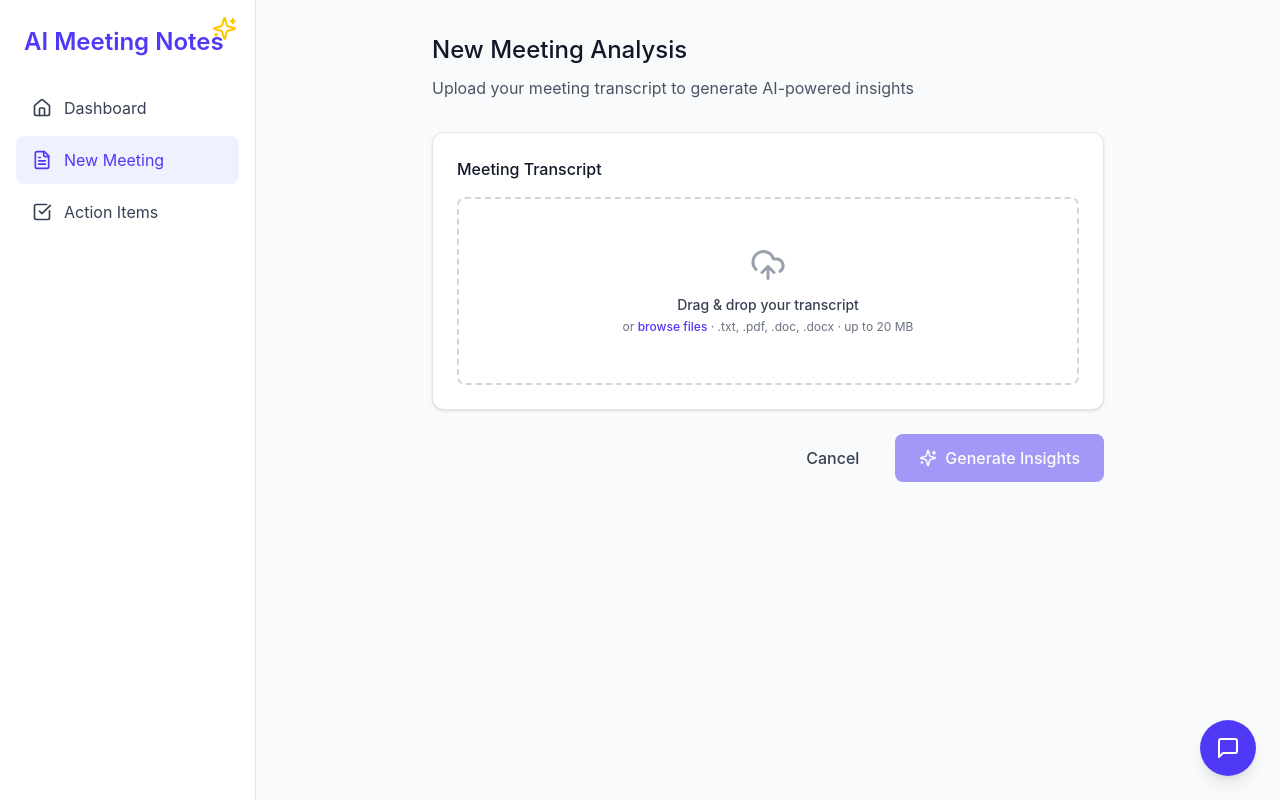
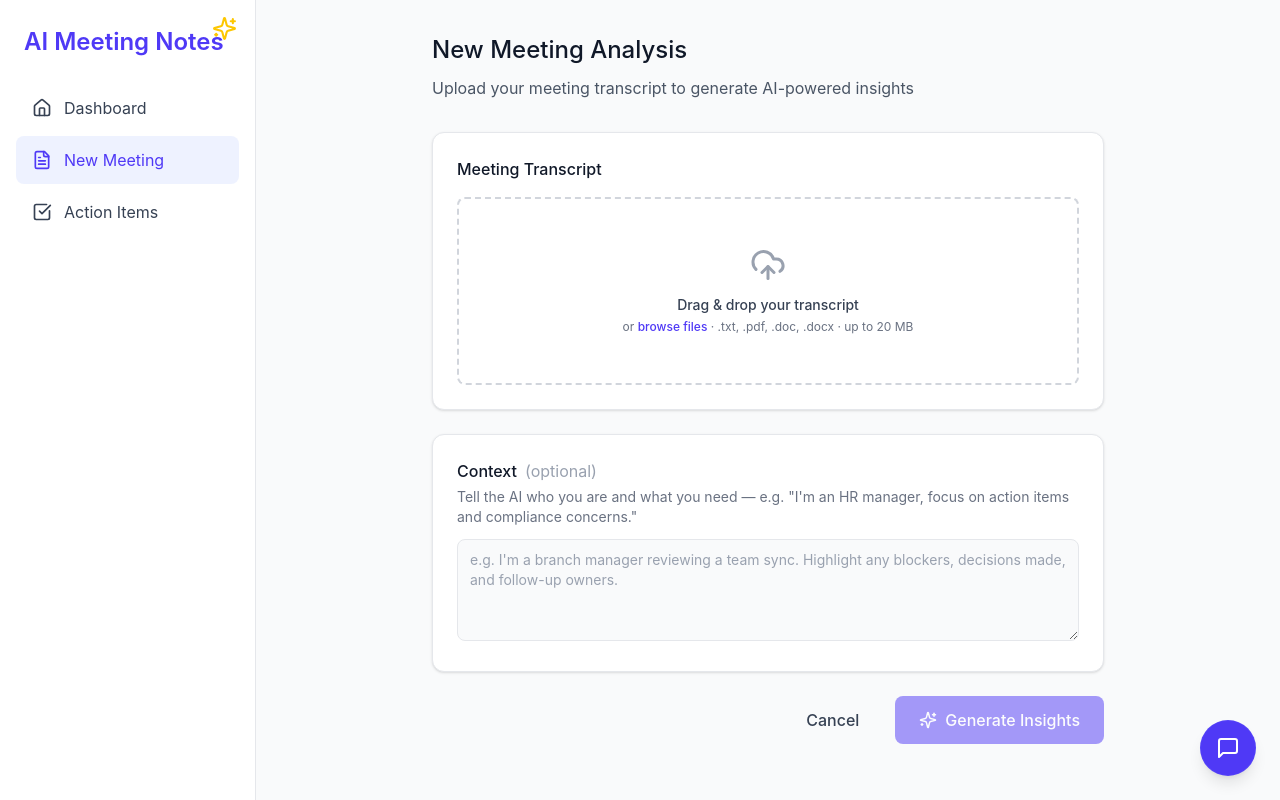
Before and after one commit to dejan-simonovski/notes-to-actions-frontend, a React (Vite) app: page /app/new-meeting in a window 1280 px wide. Built offline with nearby package versions, Linux system fonts and the light colour scheme.

Commit message:
implement context and remove button

```diff
--- a/src/app/components/meetings/MeetingResults.tsx
+++ b/src/app/components/meetings/MeetingResults.tsx
@@ -12,7 +12,6 @@ export function MeetingResults() {
     meeting,
     handleCopy,
     handleExport,
-    handleRegenerate,
     goBack,
   } = useMeetingResults();
 
@@ -45,13 +44,7 @@ export function MeetingResults() {
             </p>
           </div>
           <div className="flex flex-wrap items-center gap-2 sm:gap-3">
-            <button
-              onClick={handleRegenerate}
-              className="flex items-center gap-1.5 px-3 py-2 border border-gray-300 rounded-lg hover:bg-gray-50 text-gray-700 text-sm"
-            >
-              <RefreshCw size={16} />
-              Regenerate
-            </button>
+
             <button
               onClick={handleExport}
               className="flex items-center gap-1.5 px-3 py-2 border border-gray-300 rounded-lg hover:bg-gray-50 text-gray-700 text-sm"
--- a/src/app/components/meetings/NewMeeting.tsx
+++ b/src/app/components/meetings/NewMeeting.tsx
@@ -15,6 +15,8 @@ export function NewMeeting() {
     openFilePicker,
     clearFile,
     handleSubmit,
+    context,
+    setContext,
     cancel,
   } = useNewMeeting();
 
@@ -27,7 +29,6 @@ export function NewMeeting() {
             Upload your meeting transcript to generate AI-powered insights
           </p>
         </div>
-
         <div className="bg-white rounded-xl border border-gray-200 shadow-sm p-4 sm:p-6 mb-4 sm:mb-6">
           <label className="text-gray-900 text-sm sm:text-base font-medium mb-4 block">
             Meeting Transcript
@@ -97,6 +98,24 @@ export function NewMeeting() {
           )}
         </div>
 
+        <div className="bg-white rounded-xl border border-gray-200 shadow-sm p-4 sm:p-6 mb-4 sm:mb-6">
+          <label className="text-gray-900 text-sm sm:text-base font-medium mb-1 block">
+            Context
+            <span className="font-normal text-gray-400 ml-2">(optional)</span>
+          </label>
+          <p className="text-gray-500 text-xs sm:text-sm mb-3">
+            Tell the AI who you are and what you need — e.g. "I'm an HR manager, focus on action items and compliance concerns."
+          </p>
+          <textarea
+            name="context"
+            value={context}
+            onChange={(e) => setContext(e.target.value)}
+            placeholder="e.g. I'm a branch manager reviewing a team sync. Highlight any blockers, decisions made, and follow-up owners."
+            rows={4}
+            className="w-full px-3 py-2.5 border border-gray-200 rounded-lg text-sm text-gray-800 placeholder-gray-400 bg-gray-50 resize-y focus:outline-none focus:ring-2 focus:ring-indigo-300 focus:border-indigo-400 transition-colors"
+          />
+        </div>
+
         <div className="flex flex-col-reverse sm:flex-row items-stretch sm:items-center justify-end gap-3">
           <button
             type="button"
--- a/src/app/hooks/useNewMeeting.ts
+++ b/src/app/hooks/useNewMeeting.ts
@@ -22,6 +22,7 @@ export function useNewMeeting() {
   const [selectedFile, setSelectedFile] = useState<File | null>(null);
   const [isDragging, setIsDragging] = useState(false);
   const [isProcessing, setIsProcessing] = useState(false);
+  const [context, setContext] = useState(''); // 👈 new
 
   const ALLOWED_EXTENSIONS = ['.txt', '.pdf', '.doc', '.docx'];
   const ALLOWED_MIME_TYPES = [
@@ -98,7 +99,7 @@ export function useNewMeeting() {
     setIsProcessing(true);
 
     try {
-      const response = await analyzeFile(selectedFile);
+      const response = await analyzeFile(selectedFile, context);
 
       if (!response.success || !response.data) {
         throw new Error(response.message ?? 'Analysis failed.');
@@ -114,7 +115,7 @@ export function useNewMeeting() {
     } finally {
       setIsProcessing(false);
     }
-  }, [selectedFile, navigate, dispatch]);
+  }, [selectedFile, context, navigate, dispatch]);
 
   const cancel = useCallback(() => {
     navigate('/app');
@@ -133,6 +134,8 @@ export function useNewMeeting() {
     openFilePicker,
     clearFile,
     handleSubmit,
+    context,
+    setContext,
     cancel,
   };
 }
--- a/src/app/services/meetingService.ts
+++ b/src/app/services/meetingService.ts
@@ -4,9 +4,13 @@ import type { AnalyzeResponse, ApiResponse } from '../types/meeting';
 
 export async function analyzeFile(
   file: File,
+  context?: string,
 ): Promise<ApiResponse<AnalyzeResponse>> {
   const formData = new FormData();
-  formData.append('file', file);
+  formData.append('transcript', file);
+  if (context?.trim()) {
+    formData.append('context', context.trim());
+  }
 
   const { data } = await httpClient.post<ApiResponse<AnalyzeResponse>>(
     API_ROUTES.ANALYZE_FILE,
```
